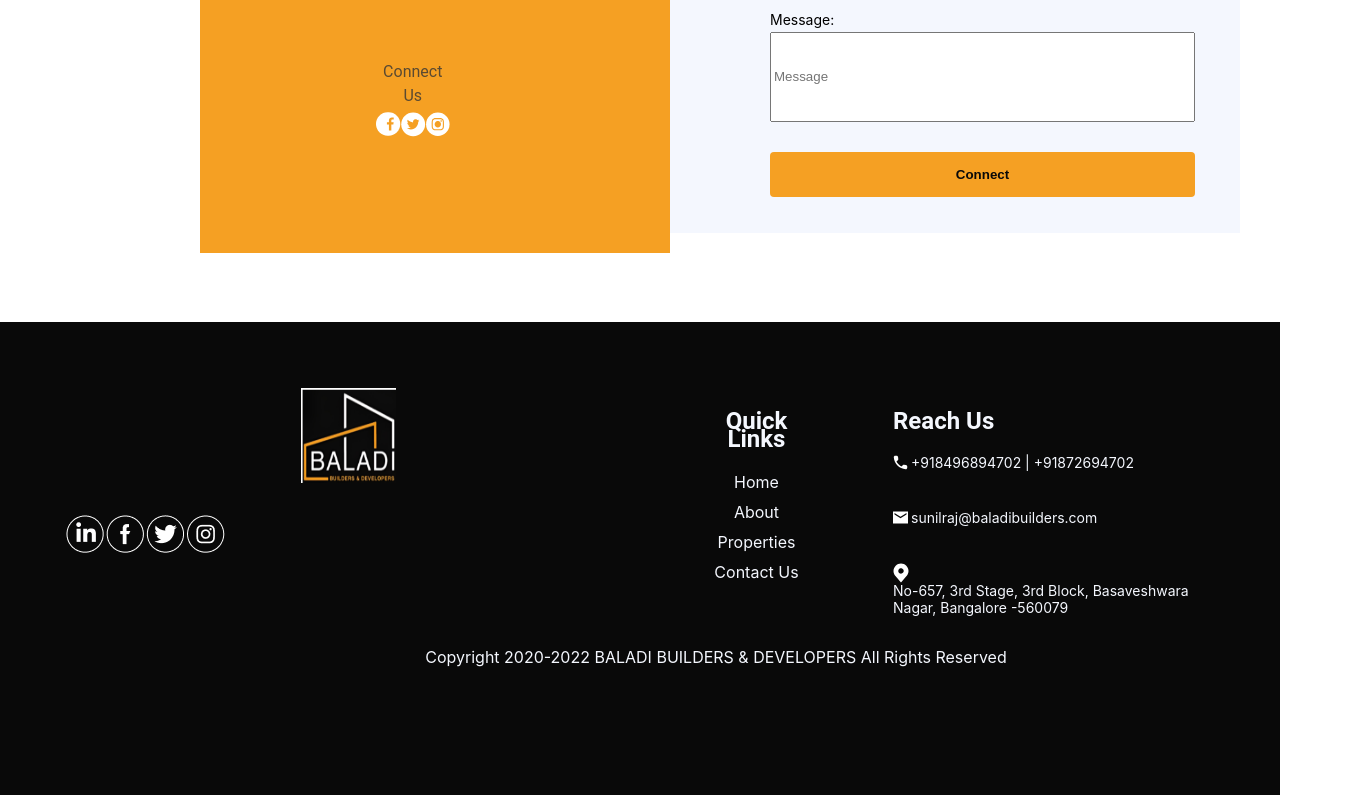
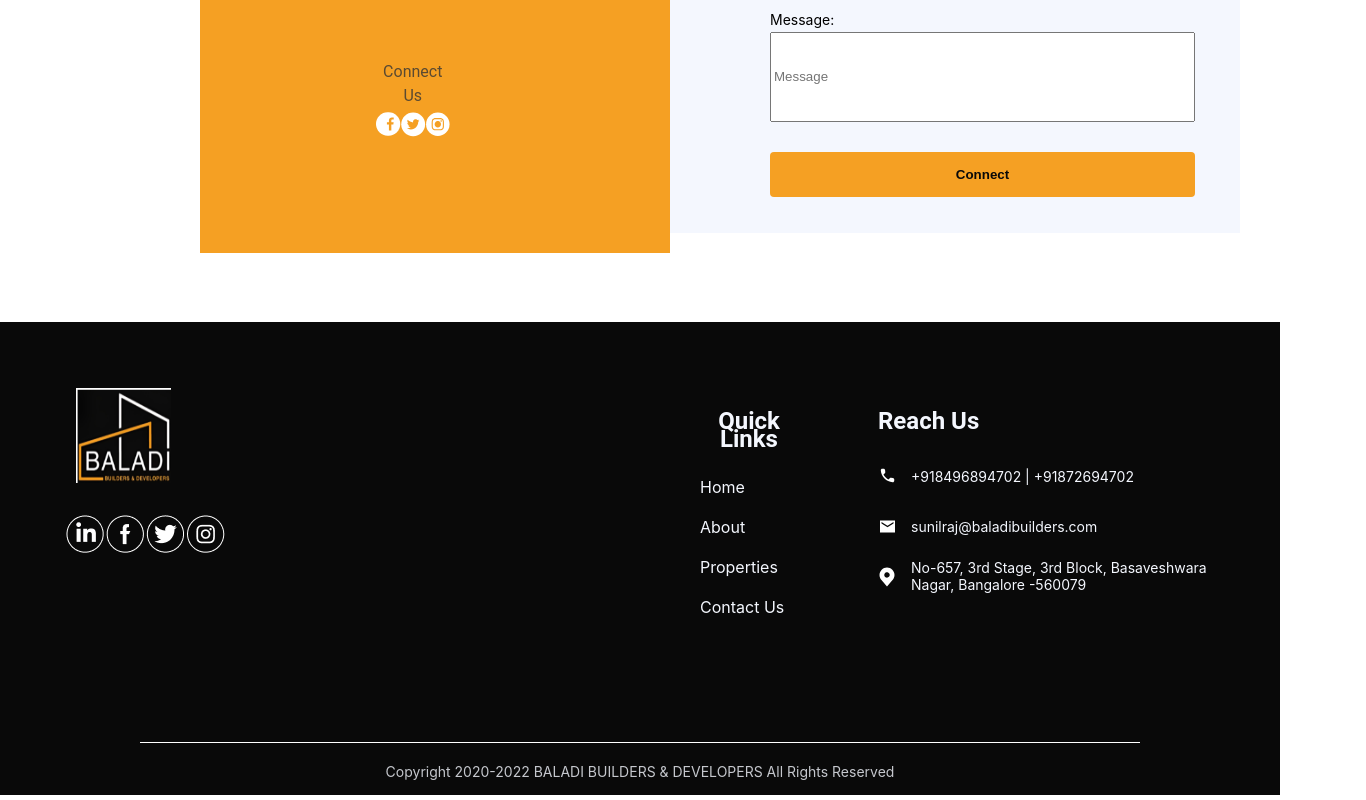
Before and after one commit to KalpithaRB/cietwo, a React (Create React App) app: page / in a window 1280 px wide. Shown: the part 469-1269 px from the top of the page, 1366 px wide, since content can reach past the window. Built offline with nearby package versions, Linux system fonts and the light colour scheme.

Commit message:
aligned the copyright container

```diff
--- a/src/components/Footer/Footer.css
+++ b/src/components/Footer/Footer.css
@@ -216,7 +216,8 @@ line-height: 24px;
     flex-direction: column;
     /* justify-content: space-between; */
     padding: 66px 66px 6px 66px;
-    row-gap: 20px;
+    row-gap: 110px;
+    align-items: center;
 
 }
 
@@ -237,6 +238,7 @@ line-height: 24px;
     margin-left: 10px;
     margin-bottom: 50px;
     background-color: #090909;
+    display: flex;
 }
 
 .baladi{
@@ -253,6 +255,7 @@ line-height: 24px;
 .quickLinks-container{
     display: flex;
     flex-direction: column;
+    row-gap: 5px;
 }
 
 .links-title-container{
@@ -269,6 +272,7 @@ line-height: 24px;
 .quicklinks{
     text-decoration: none;
     color: #f4f7fe;
+    height: 35px;
 }
 
 .quicklinks:hover{
@@ -293,34 +297,67 @@ line-height: 24px;
 .links-container{
     display: flex;
     flex-direction: column;
-    row-gap: 10px;
+    row-gap: 5px;
+    align-items: flex-start;
+    flex-wrap: wrap;
+    align-content: flex-start;
 }
 
-.svg-icon-container{
+.svg-icons-container{
 width: 18px;
 height: 18px;
 }
 
+.detail-container{
+        display: flex;
+        flex-direction: column;
+        text-align: initial;
+        flex-wrap: wrap;
+        /* align-content: center; */
+        font-size: 14px;
+        height: 45px;
+        width: 303px;
+        justify-content: center;
+}
+
 .call-container{
     display: flex;
+    align-items: center;
+    column-gap: 15px;
 
 }
 
 .message-container{
     display: flex;
+    align-items: center;
+    column-gap: 15px;
 }
 
 .address-container{
     display: flex;
+    align-items: center;
+    column-gap: 15px;
 }
 
 
 .copyright-container{
     /* border-top: 1px #f4f7fe ; */
-    width: 1300px;
+    width: 1000px;
     /* background-color: #090909; */
     color: #f4f7fe;
     display: flex;
     flex-wrap: wrap;
     justify-content: center;
 }
+
+.copyright-container {
+    border-top: 1px solid white;
+  }
+
+.copyrights{
+    color: #f4f7fe;
+    opacity: .8;
+    text-align: center;
+    font-size: 14px;
+    padding: 20px;
+}
--- a/src/components/Footer/Footer.jsx
+++ b/src/components/Footer/Footer.jsx
@@ -192,40 +192,40 @@ function Footer() {
               <div className="links-container">
 
                 <div className="call-container">
-                    <div className="svg-icon-container">
+                    <div className="svg-icons-container">
                     <svg width="15" height="15" viewBox="0 0 15 15" fill="none" xmlns="http://www.w3.org/2000/svg">
                       <path d="M12.9225 9.93408L11.0175 9.71658C10.56 9.66408 10.11 9.82158 9.7875 10.1441L8.4075 11.5241C6.285 10.4441 4.545 8.71158 3.465 6.58158L4.8525 5.19408C5.175 4.87158 5.3325 4.42158 5.28 3.96408L5.0625 2.07408C4.9725 1.31658 4.335 0.746582 3.57 0.746582H2.2725C1.425 0.746582 0.72 1.45158 0.7725 2.29908C1.17 8.70408 6.2925 13.8191 12.69 14.2166C13.5375 14.2691 14.2425 13.5641 14.2425 12.7166V11.4191C14.25 10.6616 13.68 10.0241 12.9225 9.93408Z" fill="white"/>
                     </svg>
 
 
                     </div>
-                    <div className="details-container">
+                    <div className="detail-container">
                     <span>+918496894702  |  +91872694702</span>
                     </div>
                 </div>
 
                 <div className="message-container">
-                <div className="svg-icon-container">
+                <div className="svg-icons-container">
                 <svg width="15" height="13" viewBox="0 0 15 13" fill="none" xmlns="http://www.w3.org/2000/svg">
                   <path d="M15 0.489258H0V12.4893H15V0.489258ZM13.5 3.48926L7.5 7.23926L1.5 3.48926V1.98926L7.5 5.73926L13.5 1.98926V3.48926Z" fill="white"/>
                 </svg>
 
 
                 </div >
-                <div className="details-container">
+                <div className="detail-container">
                     <span> sunilraj@baladibuilders.com</span>
                     </div>
                 </div>
 
-                <div className="address-cotnainer ">
-                <div className="svg-icon-container">
+                <div className="address-container ">
+                <div className="svg-icons-container">
                 <svg width="16" height="20" viewBox="0 0 16 20" fill="none" xmlns="http://www.w3.org/2000/svg">
                   <path d="M8 0.489258C6.0116 0.491592 4.10531 1.27876 2.6993 2.67808C1.29328 4.07739 0.502354 5.97461 0.500008 7.95354C0.497626 9.57073 1.0284 11.144 2.01092 12.4321C2.01092 12.4321 2.21546 12.7002 2.24887 12.7388L8 19.4893L13.7539 12.7354C13.7839 12.6995 13.9891 12.4321 13.9891 12.4321L13.9898 12.4301C14.9718 11.1426 15.5023 9.56999 15.5 7.95354C15.4976 5.97461 14.7067 4.07739 13.3007 2.67808C11.8947 1.27876 9.9884 0.491592 8 0.489258ZM8 10.6678C7.4606 10.6678 6.93331 10.5086 6.48481 10.2104C6.03631 9.91214 5.68675 9.48823 5.48033 8.99226C5.27391 8.49628 5.2199 7.95053 5.32513 7.42401C5.43037 6.89749 5.69011 6.41385 6.07153 6.03425C6.45294 5.65465 6.9389 5.39614 7.46794 5.29141C7.99697 5.18668 8.54534 5.24043 9.04368 5.44587C9.54202 5.65131 9.96797 5.99921 10.2676 6.44557C10.5673 6.89193 10.7273 7.41671 10.7273 7.95354C10.7264 8.67314 10.4387 9.36301 9.92747 9.87184C9.41621 10.3807 8.72304 10.6669 8 10.6678Z" fill="white"/>
                 </svg>
 
 
                 </div>
-                <div className="details-container">
+                <div className="detail-container">
                     <span> No-657, 3rd Stage, 3rd Block, Basaveshwara Nagar,
                       Bangalore -560079</span>
 
@@ -234,7 +234,7 @@ function Footer() {
               </div>
             </div></div>
             <div className="copyright-container">
-            <span> Copyright 2020-2022  BALADI BUILDERS & DEVELOPERS  All Rights Reserved</span>
+            <span className="copyrights"> Copyright 2020-2022  BALADI BUILDERS & DEVELOPERS  All Rights Reserved</span>
           </div>
           </div>
 
```
